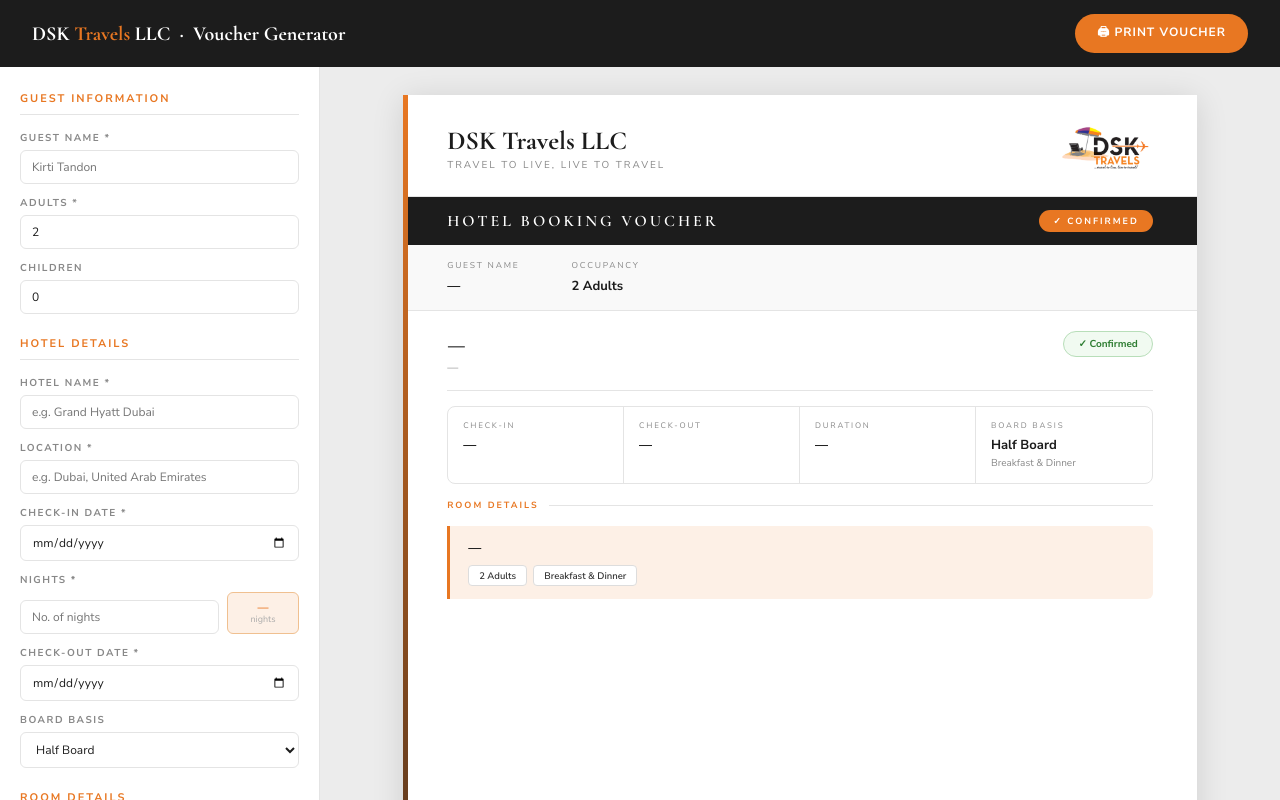
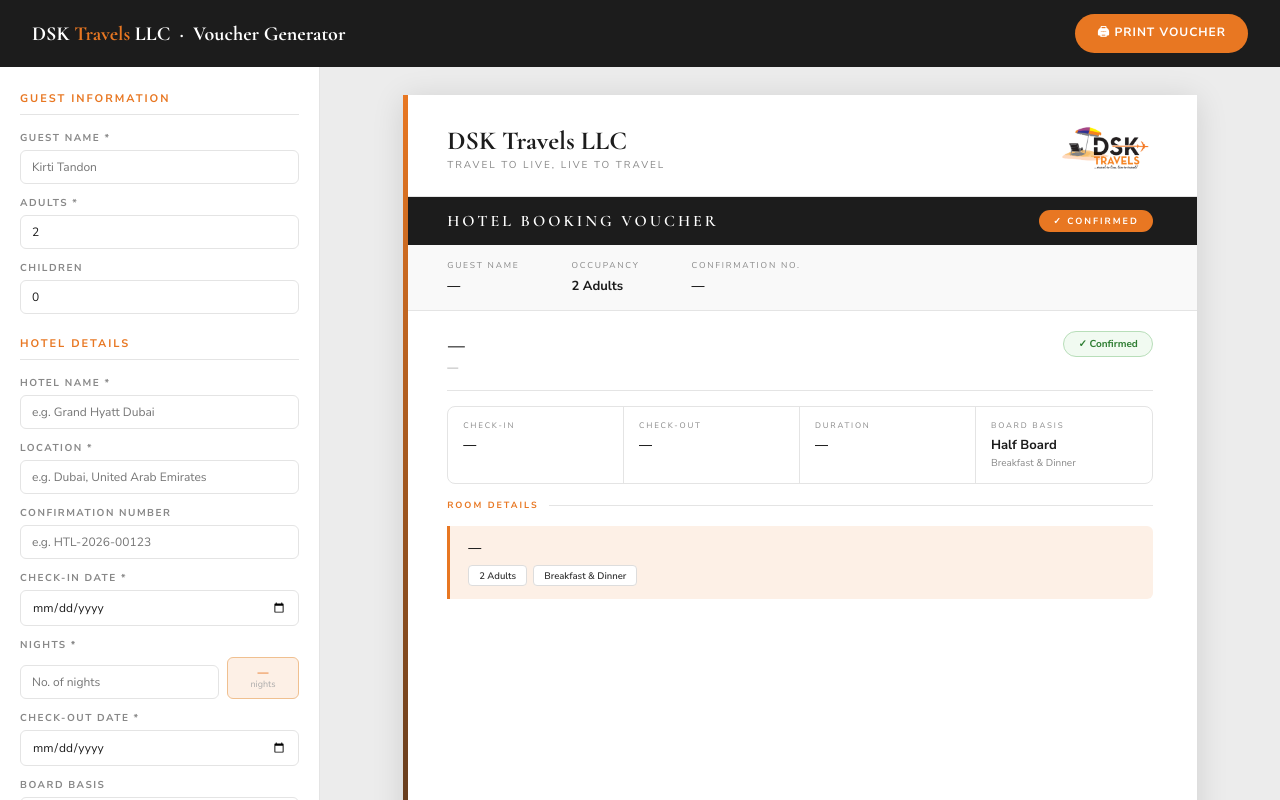
Before and after one commit to meet-vasita/dsk-travels-voucher, a React (Vite) app: page / in a window 1280 px wide. Shown: the top 800 px of the page. Built offline with nearby package versions, Linux system fonts and the light colour scheme.

Commit message:
add confirmation number + fix logo

```diff
--- a/src/App.jsx
+++ b/src/App.jsx
@@ -35,7 +35,8 @@ export default function App() {
     guestName: '', adults: 2, children: 0, childAge: '',
     hotelName: '', hotelLoc: '',
     checkIn: '', checkOut: '', nights: '',
-        boardBasis: 'Half Board', roomType: ''
+    boardBasis: 'Half Board', roomType: '',
+    confirmNo: ''
   })
   const [inclusions, setInclusions] = useState([''])
   const [errors, setErrors] = useState({})
@@ -144,6 +145,9 @@ export default function App() {
             <Field label="Location *" error={errors.hotelLoc}>
               <input value={form.hotelLoc} onChange={e => set('hotelLoc', e.target.value)} placeholder="e.g. Dubai, United Arab Emirates" className={errors.hotelLoc ? 'error' : ''} />
             </Field>
+            <Field label="Confirmation Number">
+              <input value={form.confirmNo} onChange={e => set('confirmNo', e.target.value)} placeholder="e.g. HTL-2026-00123" />
+            </Field>
             <Field label="Check-In Date *" error={errors.checkIn}>
               <input type="date" value={form.checkIn} onChange={e => handleCheckInChange(e.target.value)} className={errors.checkIn ? 'error' : ''} />
             </Field>
@@ -201,7 +205,8 @@ export default function App() {
                 <p>Travel to live, live to travel</p>
               </div>
               <div className="v-logo">
-                                <img src={logo} alt="DSK Travels Logo" />              </div>
+                <img src={logo} alt="DSK Travels Logo" />
+              </div>
             </div>
 
             <div className="v-title-bar">
@@ -215,6 +220,7 @@ export default function App() {
               {form.children > 0 && (
                 <div className="v-field"><label>Children Age</label><span>{form.childAge || '—'}</span></div>
               )}
+              <div className="v-field"><label>Confirmation No.</label><span>{form.confirmNo || '—'}</span></div>
             </div>
 
             <div className="v-content">
```
Lines whose indentation alone changed are shown as unchanged.
